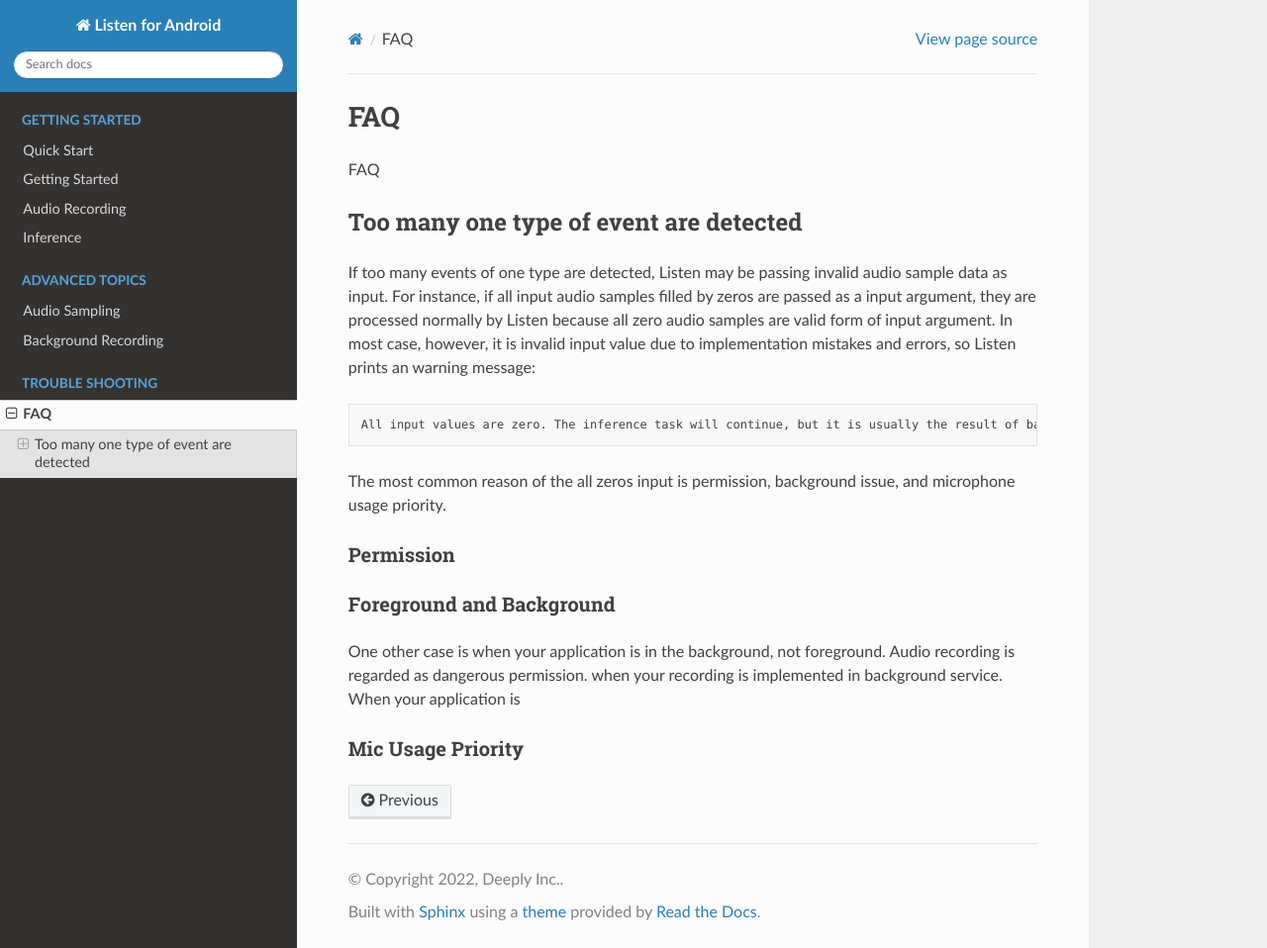
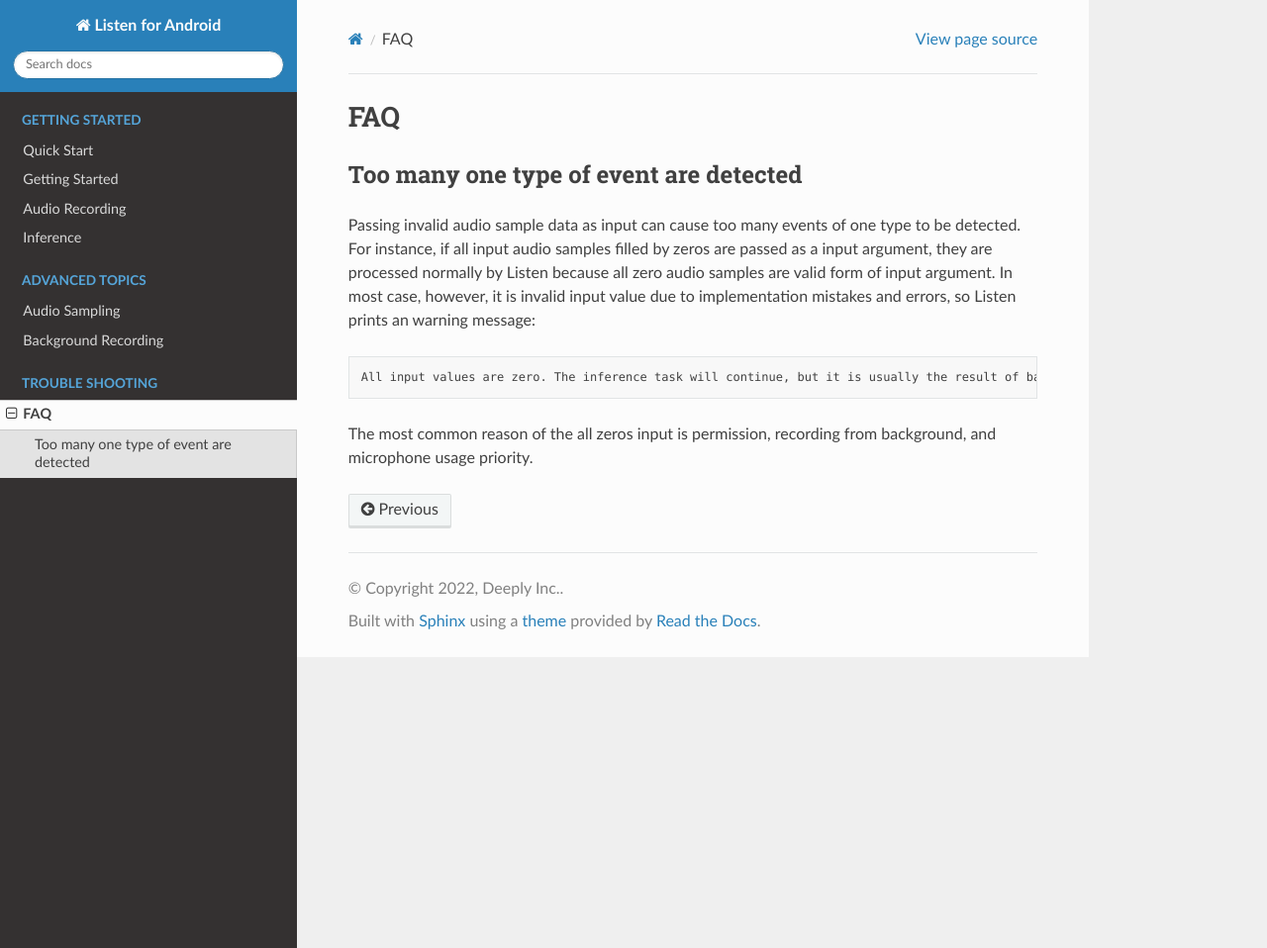
Before and after one commit to deeplyinc/listen-sdk-android-samples, a Sphinx documentation site: the page built from docs/contents/trouble-shooting/faq.md, in a window 1280 px wide and 958 px high. Shown: the whole window at 99% size. Built offline with Sphinx 7.4.7 and the Read the Docs theme 2.0.0, drawn with Linux system fonts in a browser that asks for light colours.

Commit message:
docs: update FAQ

````diff
--- a/docs/contents/trouble-shooting/faq.md
+++ b/docs/contents/trouble-shooting/faq.md
@@ -1,12 +1,8 @@
 # FAQ
-
-FAQ
-
-
 
 ## Too many one type of event are detected
 
-If too many events of one type are detected, Listen may be passing invalid audio sample data as input.
+Passing invalid audio sample data as input can cause too many events of one type to be detected.
 For instance, if all input audio samples filled by zeros are passed as a input argument, they are processed normally by Listen because all zero audio samples are valid form of input argument.
 In most case, however, it is invalid input value due to implementation mistakes and errors, so Listen prints an warning message:
 
@@ -14,15 +10,4 @@ In most case, however, it is invalid input value due to implementation mistakes
 All input values are zero. The inference task will continue, but it is usually the result of bad recording.
 ```
 
-The most common reason of the all zeros input is permission, background issue, and microphone usage priority.
-
-### Permission
-
-### Foreground and Background
-
-One other case is when your application is in the background, not foreground.
-Audio recording is regarded as dangerous permission.
-when your recording is implemented in background service.
-When your application is
-
-### Mic Usage Priority
+The most common reason of the all zeros input is permission, recording from background, and microphone usage priority.
````
